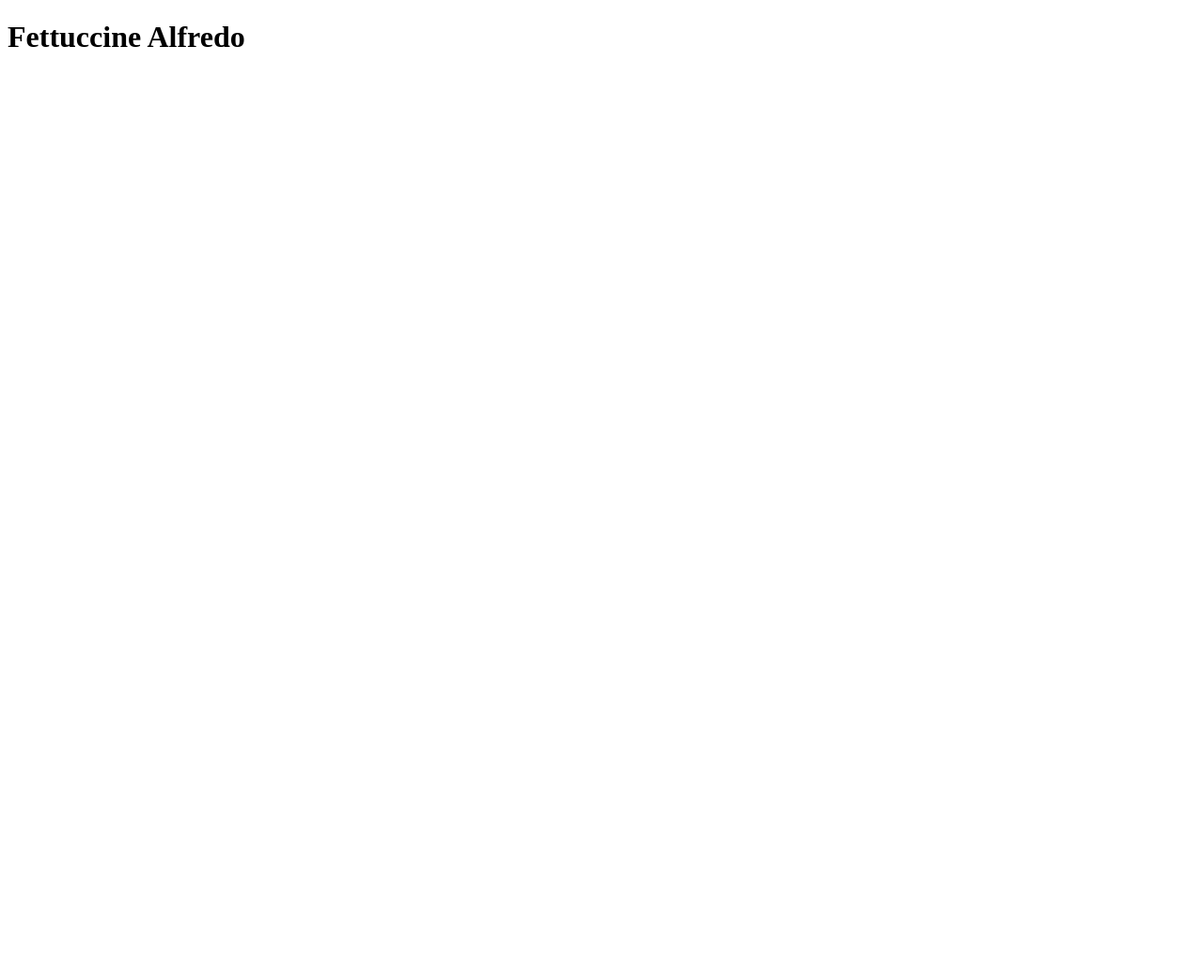
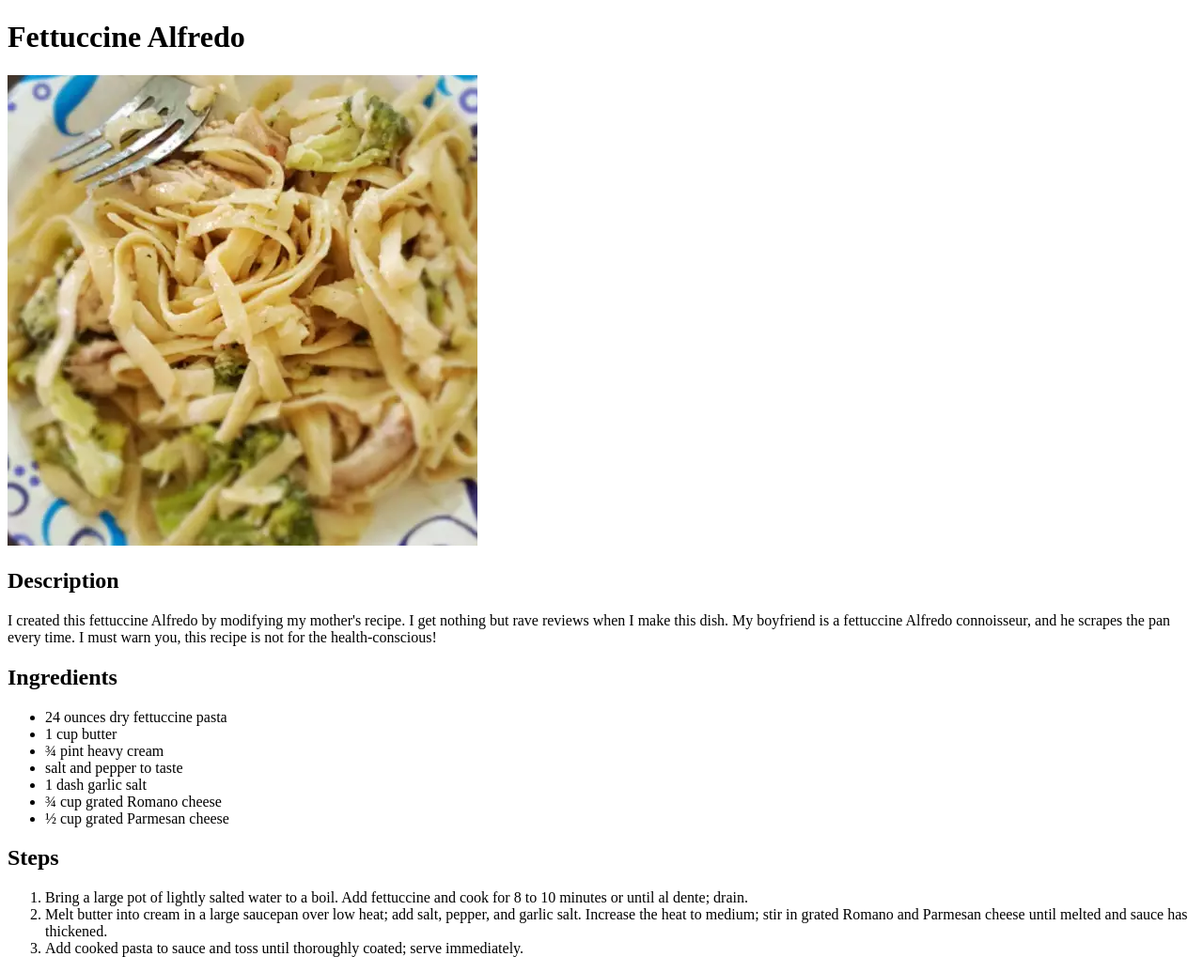
Before and after one commit to luisernani/odin-recipes, a plain HTML site: page recipes/fettuccine-alfredo.html in a window 1280 px wide. Shown: the whole page at 94% size. Before the commit the page ends 800 px from the top, so only its background shows below. Drawn offline with Linux system fonts and the light colour scheme.

Commit message:
final of the recipe webpage project

```diff
--- a/recipes/fettuccine-alfredo.html
+++ b/recipes/fettuccine-alfredo.html
@@ -8,5 +8,24 @@
 </head>
 <body>
     <h1>Fettuccine Alfredo</h1>
+    <img src="img/fettuccine-alfredo.png" alt="Photo of a Fettuccine Alfredo">
+    <h2>Description</h2>
+    <p>I created this fettuccine Alfredo by modifying my mother's recipe. I get nothing but rave reviews when I make this dish. My boyfriend is a fettuccine Alfredo connoisseur, and he scrapes the pan every time. I must warn you, this recipe is not for the health-conscious!</p>
+    <h2>Ingredients</h2>
+    <ul>
+        <li>24 ounces dry fettuccine pasta</li>
+        <li>1 cup butter</li>
+        <li>¾ pint heavy cream</li>
+        <li>salt and pepper to taste</li>
+        <li>1 dash garlic salt</li>
+        <li>¾ cup grated Romano cheese</li>
+        <li>½ cup grated Parmesan cheese</li>
+    </ul>
+    <h2>Steps</h2>
+    <ol>
+        <li>Bring a large pot of lightly salted water to a boil. Add fettuccine and cook for 8 to 10 minutes or until al dente; drain.</li>
+        <li>Melt butter into cream in a large saucepan over low heat; add salt, pepper, and garlic salt. Increase the heat to medium; stir in grated Romano and Parmesan cheese until melted and sauce has thickened.</li>
+        <li>Add cooked pasta to sauce and toss until thoroughly coated; serve immediately.</li>
+    </ol>
 </body>
 </html>
```
Also changed, not shown: recipes/img/fettuccine-alfredo.png (added).
